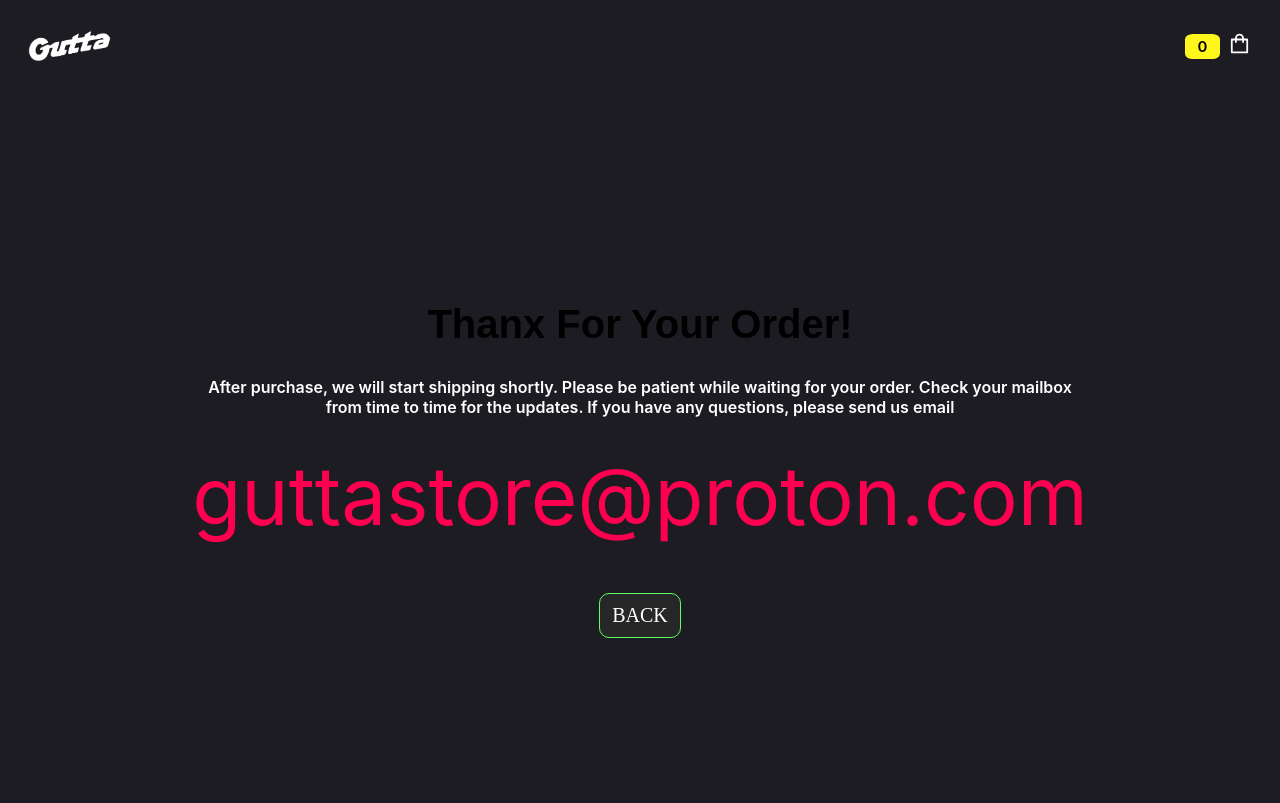
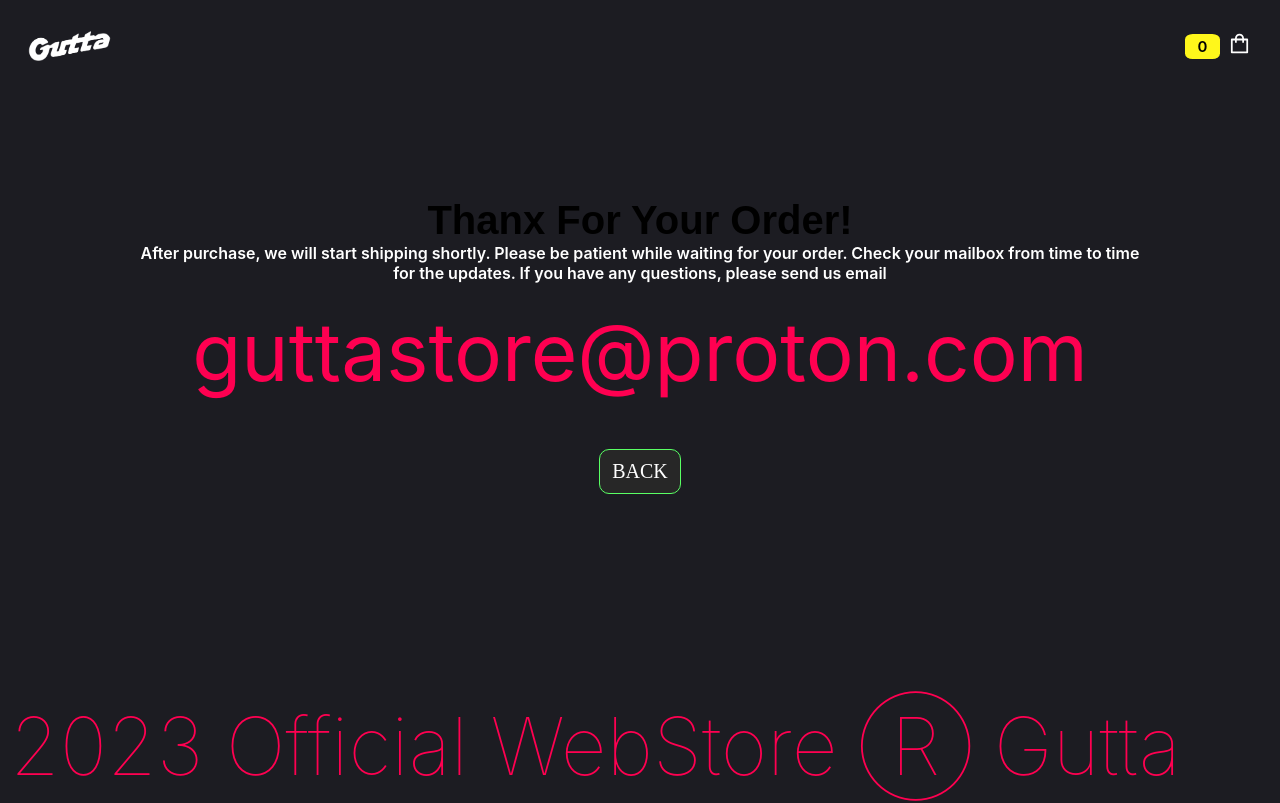
Before and after one commit to ttcchub/white-gutta, a Next.js app: page /success in a window 1280 px wide. Shown: the top 803 px of the page. Built offline with nearby package versions, Linux system fonts and the light colour scheme; a web font is replaced by a local one.

Commit message:
Update globals.css

```diff
--- a/styles/globals.css
+++ b/styles/globals.css
@@ -934,22 +934,21 @@
   font-weight: 500;
   color: #f02d34;
 }
+
 .success-wrapper, .cancel-wrapper{
-
   min-height: 60vh;
-
+  padding-top: 100px;
+  padding-bottom: 100px;
 }
 .success, .cancel{
   width: 1000px;
-margin: auto;
-margin-top: 160px;
-
-  padding: 50px;
+  margin: auto;
   border-radius: 15px;
   display: flex;
   justify-content: center;
   align-items: center;
   flex-direction: column;
+
 }
 
 .success .icon {
@@ -967,6 +966,7 @@
    font-size: 16px;
   font-weight: 600;
   text-align: center;
+
 }
 .cancel p{
   font-size: 20px;
@@ -976,13 +976,15 @@
   font-size: 16px;
   font-weight: 600;
   text-align: center;
-  margin: 10px;
-  margin-top: 30px;
+
+
 }
 .success .description .email{
   margin-left: 5px;
   color: #f02d34;
+  text-align: center;
 }
+
 .product-max-qty{
   margin-top: 10px;
 }
```
